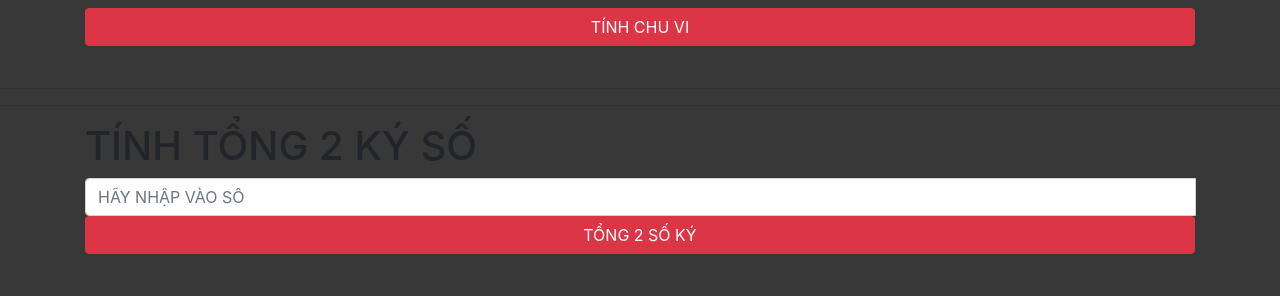
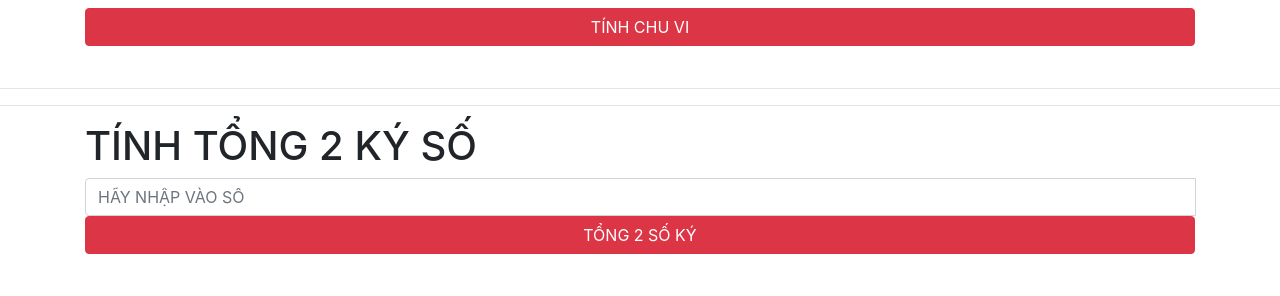
Before and after one commit to FaMousNoob/BC01_BaiTapJSBuoi1_NgoBaoPhuongTao, a plain HTML site: page index.html in a window 1280 px wide. Shown: the part 804-1100 px from the top of the page. Drawn offline with nearby package versions, Linux system fonts and the light colour scheme.

Commit message:
delete bg color

```diff
--- a/index.html
+++ b/index.html
@@ -14,7 +14,7 @@
       crossorigin="anonymous"
     />
   </head>
-  <body style="background-color: rgb(56, 56, 56)">
+  <body>
     <section class="container">
       <h1>BÀI 1: TÍNH TIỀN LƯƠNG NHÂN VIÊN</h1>
 
```
